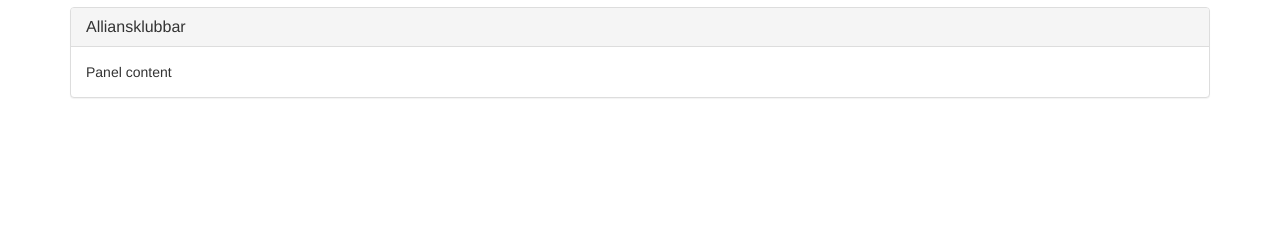
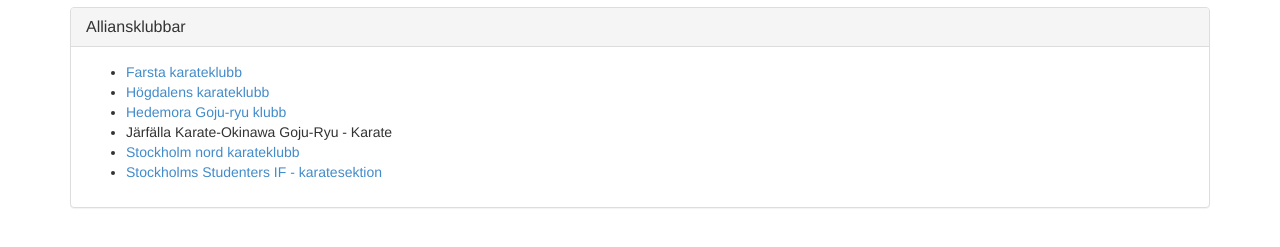
Before and after one commit to robert-olofsson/tendokai, a plain HTML site: page content/affiliate.html in a window 1280 px wide. Shown: the part 53-300 px from the top of the page. Drawn offline with Linux system fonts and the light colour scheme.

Commit message:
Add links to some of the clubs in the alliance.

```diff
--- a/content/affiliate.html
+++ b/content/affiliate.html
@@ -54,7 +54,14 @@
       <h3 class="panel-title">Alliansklubbar</h3>
     </div>
     <div class="panel-body">
-      Panel content
+      <ul>
+	<li><a href="http://www.farstakarate.se/">Farsta karateklubb</a></li>
+	<li><a href="http://www.hogdalenkarate.se/">Högdalens karateklubb</a></li>
+	<li><a href="http://www5.idrottonline.se/HedemoraGoju-ryuKlubb-Karate/">Hedemora Goju-ryu klubb</a></li>
+	<li>Järfälla Karate-Okinawa Goju-Ryu - Karate</li>
+	<li><a href="http://www8.idrottonline.se/StockholmNordKK-Karate/">Stockholm nord karateklubb</a></li>
+	<li><a href="http://www.stockholmsstudentersif.se/karate/">Stockholms Studenters IF - karatesektion</a></li>
+      </ul>
     </div>
   </div>
 
```
